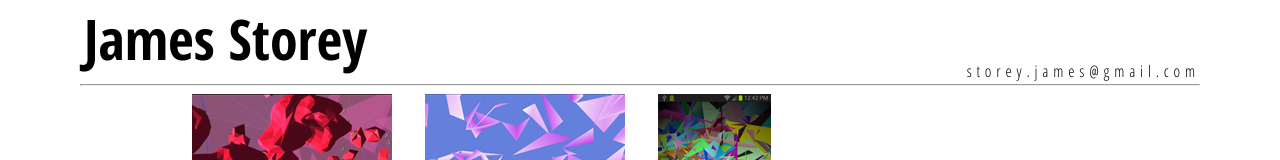
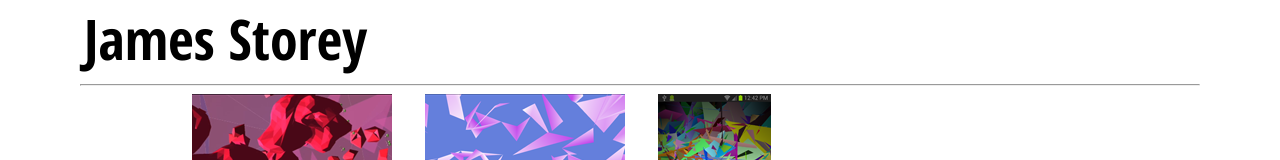
Before and after one commit to james-storey/portfolioWebsite, a plain HTML site: page images.html in a window 1280 px wide. Shown: the top 160 px of the page. Drawn offline with Linux system fonts and the light colour scheme.

Commit message:
updated email line on sub pages

```diff
--- a/images.html
+++ b/images.html
@@ -9,10 +9,9 @@
     </head>
     <body>
 	    <span class="header"><a href="index.html" style="color: #000; text-decoration: none;"><b>James Storey</b></a></span>
-	    <span class="contact"> <span class="changedirection">moc.liamg@semaj.yerots</span> </span>
+	    <span class="contact" id="email"></span>
 	    <hr />
 	    <div class="bar">
-
 		    <span class="imageContent">
 		    	<img src="jagen.png" /><div>Jagen. Independent collaborative animation. Asteroid placement tool, space triangle generator</div>
 		    </span>
```
Also changed, not shown: games.html (+1 -1 lines), other.html (+1 -1 lines).
